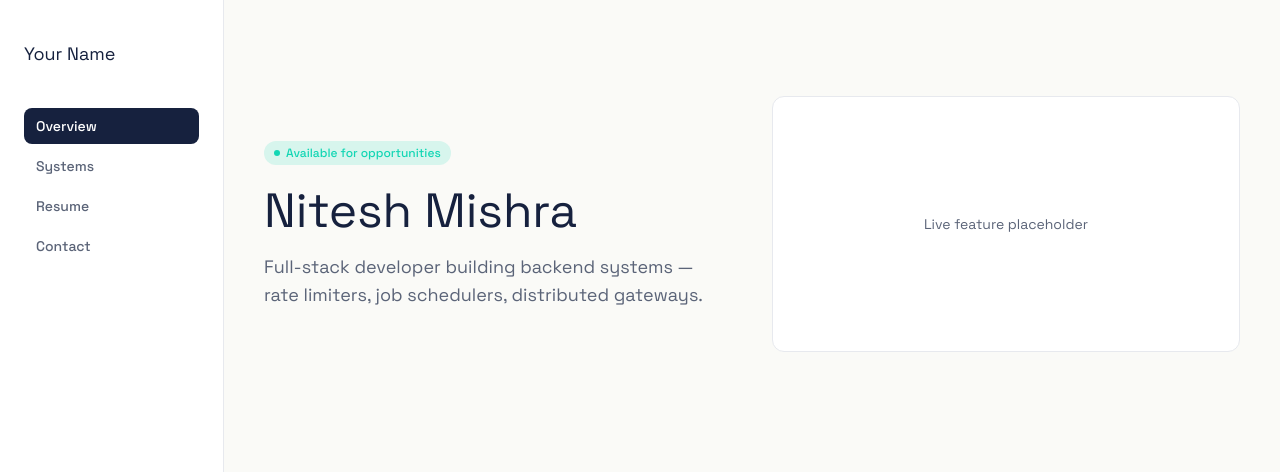
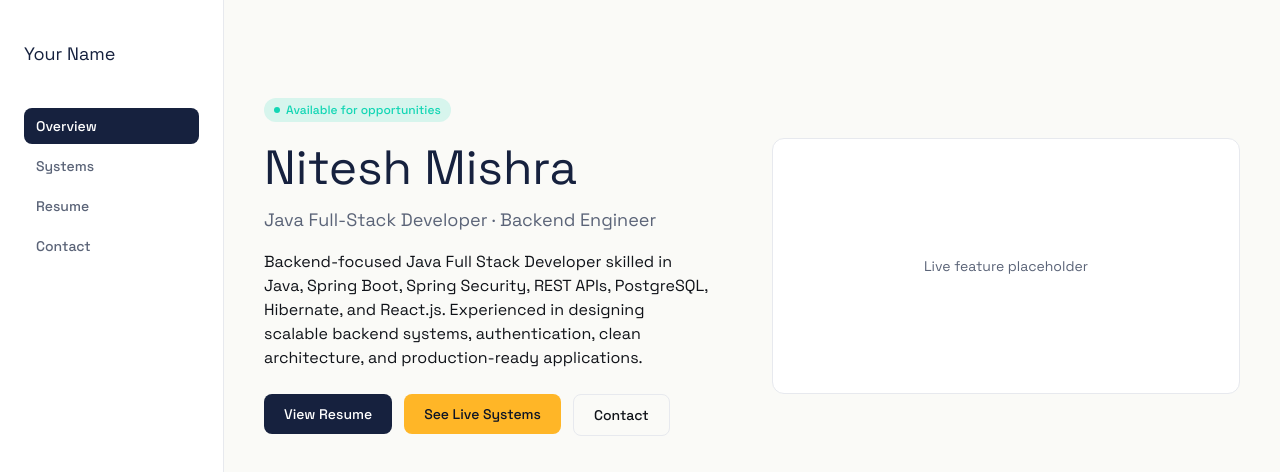
Before and after one commit to niteshmishra0201/portfolio-website, a Next.js app: page / in a window 1280 px wide. Shown: the top 472 px of the page. Built offline with nearby package versions, Linux system fonts and the light colour scheme.

Commit message:
Installed frameer motion

```diff
--- a/package.json
+++ b/package.json
@@ -9,6 +9,7 @@
     "lint": "eslint"
   },
   "dependencies": {
+    "framer-motion": "^13.1.0",
     "next": "16.3.1",
     "react": "19.2.8",
     "react-dom": "19.2.8"
--- a/src/app/page.tsx
+++ b/src/app/page.tsx
@@ -1,5 +1,8 @@
+import Link from "next/link";
 import Section from "@/components/ui/Section";
 import Badge from "@/components/ui/Badge";
+import Button from "@/components/ui/Button";
+import { profile } from "@/lib/resume-data";
 
 export default function Home() {
   return (
@@ -10,12 +13,22 @@ export default function Home() {
           <div>
             <Badge status="success">Available for opportunities</Badge>
             <h1 className="font-display text-4xl md:text-5xl text-ink mt-4 leading-tight">
-              Nitesh Mishra
+              {profile.name}
             </h1>
-            <p className="text-text-secondary text-lg mt-3">
-              Full-stack developer building backend systems — rate limiters,
-              job schedulers, distributed gateways.
-            </p>
+            <p className="text-text-secondary text-lg mt-2">{profile.title}</p>
+            <p className="text-text-primary mt-4 max-w-md">{profile.summary}</p>
+
+            <div className="flex gap-3 mt-6">
+              <Link href="/resume">
+                <Button variant="primary">View Resume</Button>
+              </Link>
+              <Link href="/systems">
+                <Button variant="accent">See Live Systems</Button>
+              </Link>
+              <Link href="/contact">
+                <Button variant="outline">Contact</Button>
+              </Link>
+            </div>
           </div>
 
           {/* Right: reserved for the live Traffic Pulse feature (Phase 5) */}
```
Also changed, not shown: 1 other file (tests, documents, lock files or other folders).
